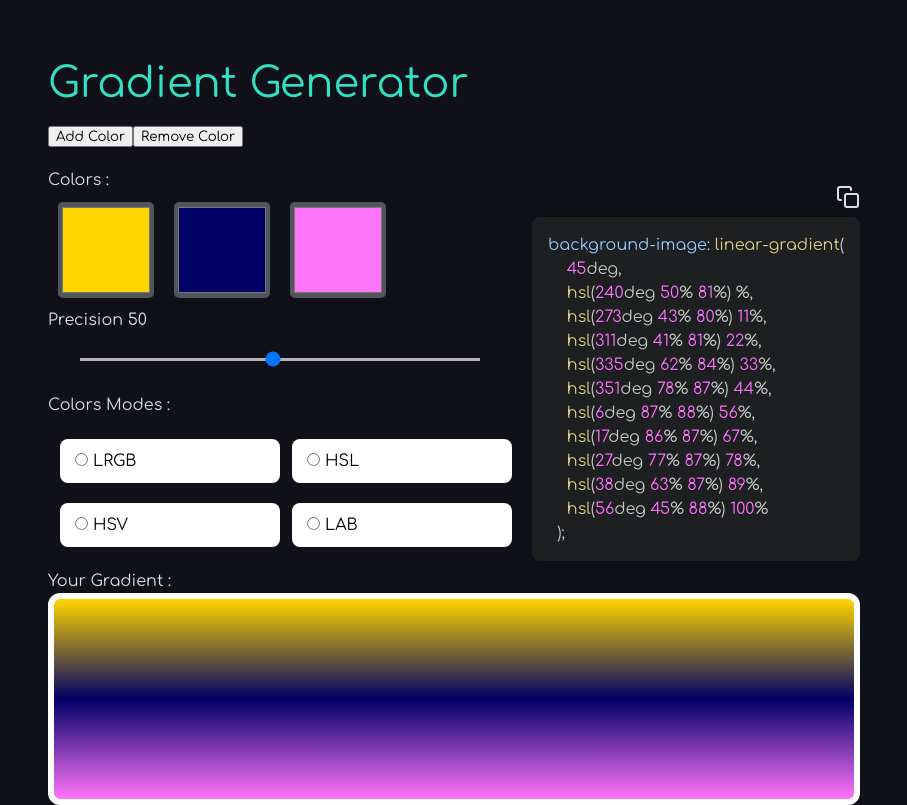
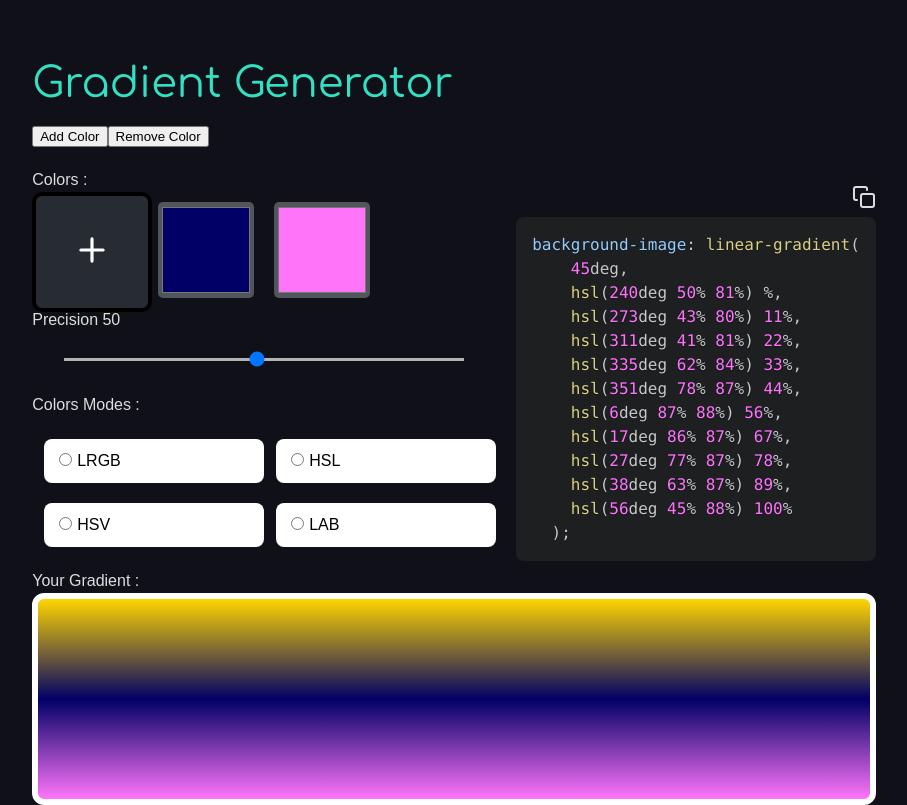
Before and after one commit to naveensinghp/Playground-Stuff, a Next.js app: page / in a window 1280 px wide. Shown: the whole page, without its empty margins (186-1093 px from the left). Built offline with nearby package versions, Linux system fonts and the light colour scheme.

Commit message:
no message

```diff
--- a/src/components/GlobalStyles/GlobalStyles.js
+++ b/src/components/GlobalStyles/GlobalStyles.js
@@ -8,8 +8,8 @@ const GlobalStyles = createGlobalStyle`
    License: none (public domain)
 */
 * {
-	@import url('https://fonts.googleapis.com/css2?family=Comfortaa:wght@300..700&display=swap');
-    font-family: "Comfortaa", sans-serif !important;
+	@import url('https://fonts.googleapis.com/css2?family=Outfit:wght@100..900&display=swap');
+    font-family: "Outfit", sans-serif;
             // CSS you want global.
 }
 html, body, div, span, applet, object, iframe,
@@ -40,10 +40,11 @@ footer, header, hgroup, menu, nav, section {
 body {
   --bg: #101018;
   --color: #DBDEDF;
-	line-height: 1.5;
+  --font-family: "Outfit", sans-serif;
+  line-height: 1.5;
   background: var(--bg);
   color: var(--color);
-  font-family: "Comfortaa", sans-serif;
+  font-family: var(--font-family);
 }
 ol, ul {
 	list-style: none;
--- a/src/components/GradientGen/GradientGen.js
+++ b/src/components/GradientGen/GradientGen.js
@@ -59,8 +59,8 @@ const GradientGen = () => {
         <ColorModes>
           <h3>Colors :  </h3>
           <form style={{ display : 'flex', flexDirection: 'row'}}>
-          {visibleColors.map((color,index) => {
-            const colorId = `color-${index}`
+          {visibleColors.map((color, index) => {
+    const colorId = `color-${index}`;
     return (
       <Colorsection key={colorId}>
         <input
@@ -69,14 +69,15 @@ const GradientGen = () => {
           value={color}
           className={styles.addcolor}
           onChange={event => {
-                      const newcolor = [...colors]
-                      newcolor[index] = event.target.value;
-                      setColors(newcolor);
+            const newColors = [...colors];
+            newColors[index] = event.target.value;
+            setColors(newColors);
           }}
         />
       </Colorsection>
     );
   })}
+  <AddNew />
           </form>
           <Slider onData={handleChildData} />
           <Spacer size={22} />
@@ -227,6 +228,14 @@ const Colorsection = styled.div`
 
 `;
 
+const ColorAdd = styled.div`
+  width: 40px;
+  height: 100px;
+  background: hotpink;
+  border: none;
+  border-radius: 5px;
+`
+
 const CustomRadioMark = styled.div`
   position: absolute;
   left: 0;
@@ -305,7 +314,7 @@ const Button = styled.button`
   cursor: pointer;
   border-radius: 10px;
   &:hover{
-    border: 4px solid white;
+    border: 4px solid #454d54;
   }
 `;
 
```
Also changed, not shown: pages/test.js (+35 -3 lines). Lines whose indentation alone changed are shown as unchanged.
